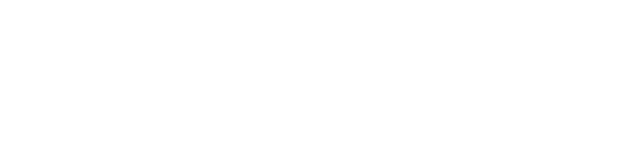
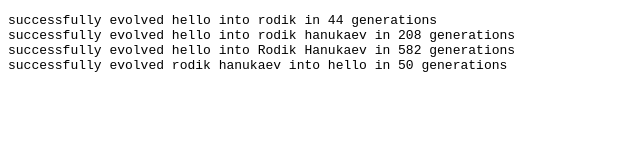
Before and after one commit to rodikh/biomorphs, a plain HTML site: page demos/DNAFactory/index.html in a window 1280 px wide. Shown: the whole page, without its empty margins (0-640 px from the left). Drawn offline with Linux system fonts and the light colour scheme.

Commit message:
added html logger

```diff
--- a/demos/DNAFactory/DNA.js
+++ b/demos/DNAFactory/DNA.js
@@ -1,6 +1,5 @@
 (function (window, utils) {
     'use strict';
-
     /**
      * A DNA simulation
      * @param {[*]} genes list of mutable genes
@@ -112,11 +111,11 @@
                 mutant = artificiallySelect(generation, target);
 
                 if (generationCount > 2000) {
-                    console.error('Too many generations, exiting');
+                    utils.log('Too many generations, exiting');
                     return false;
                 }
             }
-            console.log('successfully evolved ' + source + ' into ' + target + ' in ' + generationCount + ' generations');
+            utils.log('successfully evolved ' + source + ' into ' + target + ' in ' + generationCount + ' generations');
             return true;
         };
     };
--- a/demos/DNAFactory/index.html
+++ b/demos/DNAFactory/index.html
@@ -5,6 +5,9 @@
     <title></title>
 </head>
 <body>
+    <div class="console">
+        <pre></pre>
+    </div>
 
     <script src="utils.js"></script>
     <script src="DNA.js"></script>
--- a/demos/DNAFactory/utils.js
+++ b/demos/DNAFactory/utils.js
@@ -47,9 +47,27 @@
         return array[0];
     }
 
+    function log() {
+        var line = '',
+            argumentsLength = arguments.length,
+            i;
+
+        for (i = 0; i < argumentsLength; i++ ) {
+            if (typeof arguments[i] === 'object') {
+                line += JSON.stringify(arguments[i]);
+            } else {
+                line += arguments[i];
+            }
+
+            line += ' ';
+        }
+        document.querySelector('.console pre').innerHTML += line + '\n';
+    }
+
     window.utils = {
         randomFromArray: randomFromArray,
-        probableFromArray: probableFromArray
+        probableFromArray: probableFromArray,
+        log: log
     };
 
 } (window));
```
Also changed, not shown: demos/stringEvolve/Nature.js (+4 -4 lines), demos/stringEvolve/index.html (+25 -5 lines). Lines whose indentation alone changed are shown as unchanged.
